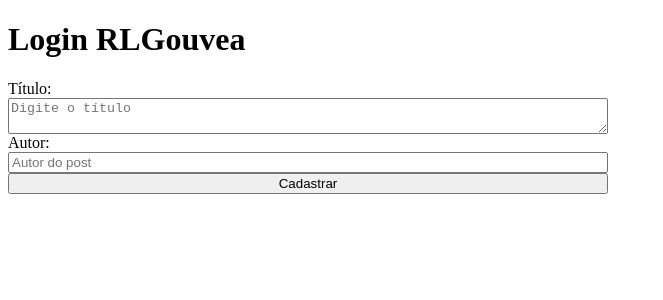
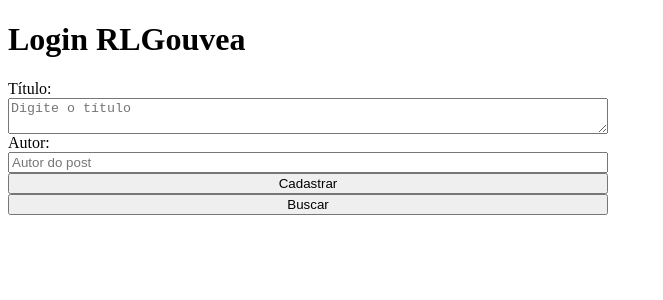
Before and after one commit to educwb/loginreact, a React (Create React App) app: page / in a window 1280 px wide. Shown: the top 300 px of the page, without its empty margins (0-663 px from the left). Built offline with nearby package versions, Linux system fonts and the light colour scheme.

Commit message:
buscando um registro fixo

```diff
--- a/src/App.js
+++ b/src/App.js
@@ -1,22 +1,50 @@
 import { useState} from 'react'
 import { db } from './firebaseConnection'
-import { doc, setDoc } from 'firebase/firestore'
+import { doc, setDoc, collection, addDoc, getDoc } from 'firebase/firestore'
 import './app.css'
+import { async } from '@firebase/util'
 
 export default function App(){
   const [titulo, setTitulo] = useState('')
   const [autor, setAutor] = useState('')
 
   async function handleAdd(){
-    await setDoc(doc(db, "posts", "12345"), {
+    // await setDoc(doc(db, "posts", "12345"), {
+    //   titulo: titulo,
+    //   autor: autor,
+    // })
+    // .then(() => {
+    //   console.log('Dados registrados no banco!')
+    // })
+    // .catch((error) => {
+    //   console.log('Gerou erro ' + error)
+    // })
+
+    await addDoc(collection(db, 'posts'), {
       titulo: titulo,
       autor: autor,
     })
     .then(() => {
-      console.log('Dados registrados no banco!')
+      console.log('Cadastrado com sucesso!')
+      setAutor('')
+      setTitulo('')
     })
     .catch((error) => {
-      console.log('Gerou erro ' + error)
+      console.log('Erro: ' + error)
+    })
+
+  }
+
+  async function buscarPost(){
+    const postRef = doc(db, 'posts', '12345')
+
+    await getDoc(postRef)
+    .then((snapshot) => {
+      setAutor(snapshot.data().autor)
+      setTitulo(snapshot.data().titulo)
+    })
+    .catch(() => {
+      console.log('Erro ao buscar!')
     })
   }
 
@@ -42,6 +70,7 @@ export default function App(){
         />
 
         <button onClick={handleAdd}>Cadastrar</button>
+        <button onClick={buscarPost}>Buscar</button>
 
       </div>
     </div>
```
